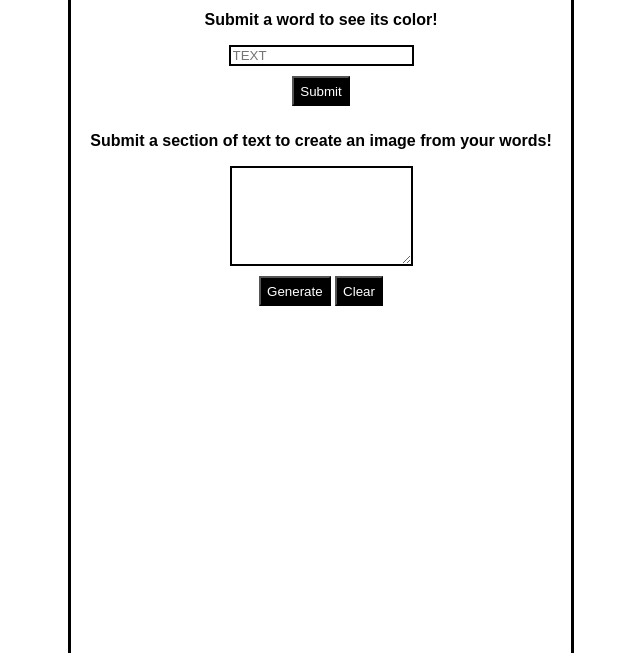
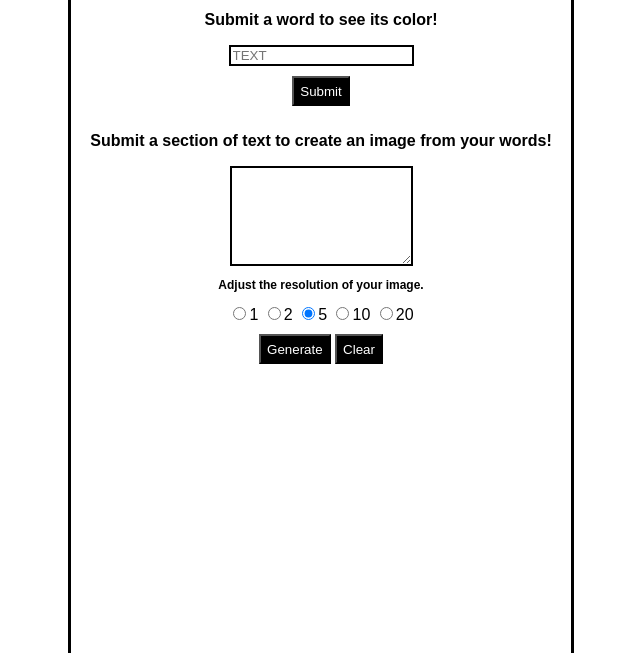
Before and after one commit to ben-sevey/Coloring-with-Words, a plain HTML site: page index.html in a window 1280 px wide. Shown: the part 119-772 px from the top of the page, without its empty margins (319-959 px from the left). Drawn offline with nearby package versions, Linux system fonts and the light colour scheme.

Commit message:
Added an option to scale resolution

```diff
--- a/index.html
+++ b/index.html
@@ -22,11 +22,19 @@
 				<div>
 					<textarea id="multi-word-input" class="highlight"></textarea>
 				</div>
+				<p style="font-size: 75%;">Adjust the resolution of your image.</p>
+				<div id="px-size-selector">
+					<input type="radio" name="px-size" id="r-1" value="1">1
+					<input type="radio" name="px-size" id="r-2" value="2">2
+					<input type="radio" name="px-size" id="r-5" value="5" checked>5
+					<input type="radio" name="px-size" id="r-10" value="10">10
+					<input type="radio" name="px-size" id="r-20" value="20">20
+				</div>
 				<button class="highlight" onclick="wordToImage(document.getElementById('multi-word-input').value)">Generate</button>
 				<button class="highlight" onclick="clearForm()">Clear</button>
 			</div>
-			<canvas id="complete-canvas" width="500" height="300" style="margin-top:20px;"></canvas>
-			<canvas id="unit-canvas" width="500" height="300" style="margin-top:20px;"></canvas>
+			<canvas id="complete-canvas" width="500" height="300"></canvas>
+			<canvas id="unit-canvas" width="500" height="300"></canvas>
 		</div>
 	</body>
 </html>
--- a/main.css
+++ b/main.css
@@ -19,6 +19,9 @@ button {
 	color: #ffffff;
 }
 
+canvas {
+	margin-top: 20px;
+}
 button:hover {
 	background-color: #000080;
 	color: #ffffff;
@@ -26,7 +29,7 @@ button:hover {
 
 #ui-container {
 	width: 500px;
-	height: 900px;
+	height: 1125px;
 
 	background-color: #ffffff;
 	color: #000000;
@@ -48,6 +51,10 @@ button:hover {
 	text-transform: uppercase;
 }
 
+#px-size-selector {
+	margin-top: 10px;
+}
+
 #multi-word-input {
 	height: 100px;
 
--- a/word-color.js
+++ b/word-color.js
@@ -95,7 +95,7 @@ function wordToImage(strArr) {
 	var textColors = [];	//Save the color data of words to reduce calculations on subsequent passes
 	var currentWordCounter = 0;	//Used to iterate through words within the text. Independent of the drawing loop.
 
-	var pxWidth = 4;	//Adjust the image scaling. width%pxWidth must be zero for now
+	var pxWidth = $("input[name=px-size]:checked", "#px-size-selector").val();//4;	//Adjust the image scaling. width%pxWidth must be zero for now
 	var width = 500;	//Dimensions of the drawing area. Not required to be equal to
 	var height = 300;		//the canvas dimensions
 
```
